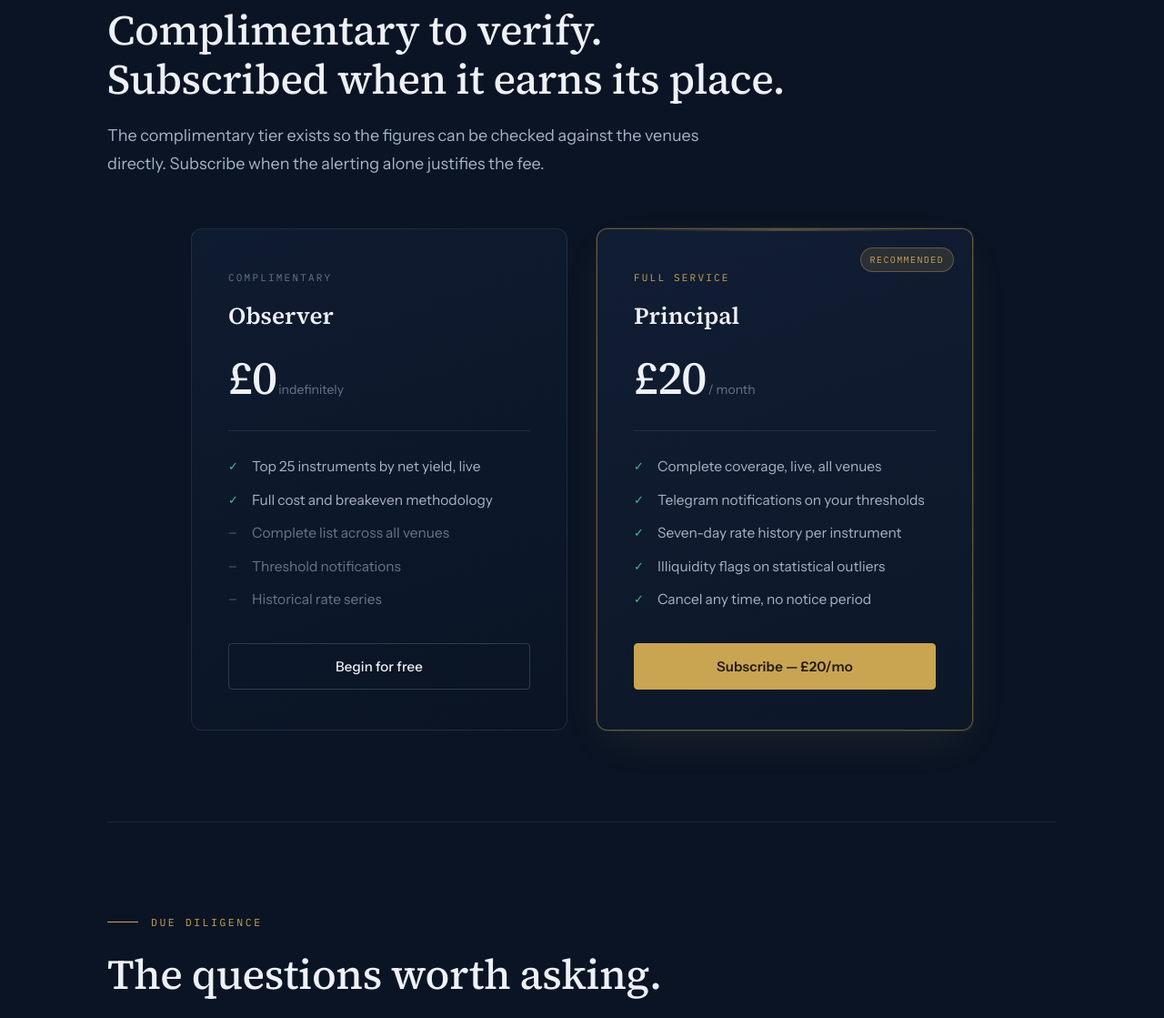
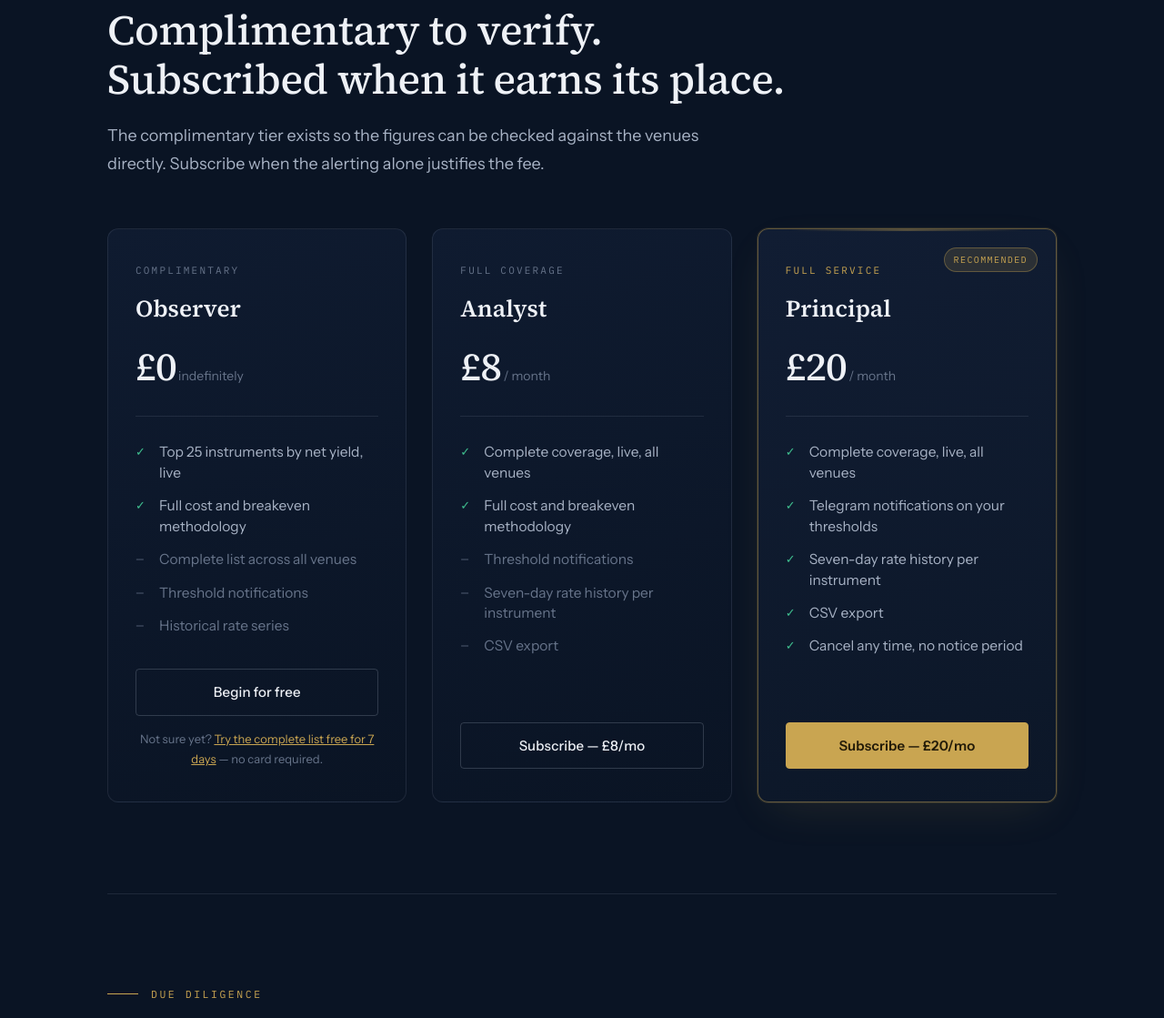
Before and after one commit to Fundscan/fundscan, a FastAPI app: page / in a window 1280 px wide. Shown: the part 3848-4967 px from the top of the page at 91% size. Run offline with FastAPI, Linux system fonts and the light colour scheme; some libraries are stand-ins or nearby versions.

Commit message:
Add Analyst middle tier and no-card 7-day trial
Closes the steep free-to-Pro (£20/mo) jump flagged in the pricing
audit: a new £8/mo Analyst tier unlocks the full live list (same row
visibility as Pro) without Telegram alerts, rate history, or CSV
export, and every account gets one no-card, single-use, 7-day trial
of Analyst-level access.

- db.py: trial_expires_at column via a guarded ALTER TABLE migration
  so existing production rows aren't touched; tier comment now
  documents 'analyst' as a valid value.
- auth.py: effective_tier()/is_trial_active()/trial_days_left() compute
  gated access without mutating the stored billing tier, so a trial
  never gets confused with a paid subscription; start_trial() is
  single-use per account.
- app.py: _tier_results() now grants full-list access to Pro or an
  active trial; _csv_results() keeps CSV export Pro-only regardless of
  trial/Analyst status. Checkout routes take a tier param and Stripe
  sessions carry it via metadata so the webhook grants the right tier.
  Also threads a validated `next` redirect through the magic-link flow
  (allow-listed, previously a dead query param) so an anonymous visitor
  starting a trial actually lands back on /trial/start after login, and
  escapes the pre-existing unescaped `error` reflection on /auth/request.
- billing.py: parametrized checkout by tier with a price-id lookup and
  metadata tagging; webhook defaults to 'pro' for old sessions with no
  metadata, so nothing already in flight breaks.
- landing.html/checkout.html/dashboard.html: 3-tier pricing section,
  tier-aware checkout copy, trial banners and CTAs.

Tests cover trial start/expiry/single-use semantics and the new
Stripe metadata branch in the webhook handler (103 passed; the 2
failing tests are pre-existing, unrelated sandbox gaps missing the
yfinance module).

Co-Authored-By: Claude Sonnet 5 <noreply@anthropic.com>
Claude-Session: https://claude.ai/code/session_015dd2MQf7gj4jzhYKWJtH2e

```diff
--- a/fundscan/app.py
+++ b/fundscan/app.py
@@ -14,8 +14,10 @@ from typing import Optional
 
 import asyncio
 import csv
+import html
 import io
 import traceback
+from urllib.parse import quote
 
 from fastapi import FastAPI, Header, HTTPException, Request
 from fastapi.responses import HTMLResponse, PlainTextResponse, RedirectResponse, StreamingResponse, Response
@@ -40,10 +42,13 @@ from .auth import (
     consume_magic_token,
     create_magic_token,
     decode_session_cookie,
+    effective_tier,
     get_or_create_user,
     get_user_by_id,
     make_session_cookie,
     send_magic_link,
+    start_trial,
+    trial_days_left,
 )
 
 log = logging.getLogger(__name__)
@@ -357,10 +362,10 @@ def api_signals_kraken(x_fundscan_token: str = Header(default=None)):
 @app.get("/export/rates.csv")
 def export_rates_csv(request: Request):
     """
-    Download current rates as CSV. Pro: full live list. Free: top 5, delayed.
+    Download current rates as CSV. Pro: full live list. Free/Analyst: top 25.
     """
     user = _current_user(request)
-    results, _locked = _tier_results(user)
+    results = _csv_results(user)
 
     buf = io.StringIO()
     writer = csv.writer(buf)
@@ -566,16 +571,27 @@ def _tier_results(user: Optional[dict]) -> tuple[list[dict], list[dict]]:
     """
     Return (visible_results, locked_results).
 
-    Pro  → (full list, [])
-    Free → (top 5, remaining rows as blurred placeholders)
+    Pro/Analyst (incl. an active no-card trial) → (full list, [])
+    Free → (top 25, remaining rows as blurred placeholders)
     """
     results = _state["results"]
-    if user and user.get("tier") == "pro":
+    if user and effective_tier(user) in ("analyst", "pro"):
         return results, []
 
     if not results:
         return [], []
     return results[:FREE_TIER_LIMIT], results[FREE_TIER_LIMIT:]
+
+
+def _csv_results(user: Optional[dict]) -> list[dict]:
+    """
+    CSV export stays a Pro-only perk -- Analyst's board access doesn't
+    extend to it, so this deliberately doesn't reuse _tier_results.
+    """
+    results = _state["results"]
+    if user and effective_tier(user) == "pro":
+        return results
+    return results[:FREE_TIER_LIMIT]
 
 
 # ---------------------------------------------------------------------------
@@ -681,7 +697,7 @@ def _render_table_rows(results: list[dict], locked: list[dict] | None = None) ->
             be = r["breakeven_cycles"]
             be_str = f"{be:.1f}" if be is not None else "∞"
             rows.append(
-                f'<tr class="data-row locked-row" onclick="document.location=\'/billing/checkout\'">'
+                f'<tr class="data-row locked-row" onclick="document.location=\'/billing/checkout?tier=analyst\'">'
                 f'<td style="padding:.7rem .5rem .7rem .75rem"><span style="color:var(--mist)">☆</span></td>'
                 f'<td><span class="sym-name locked-blur">{r["symbol"]}</span></td>'
                 f'<td><span class="exch-badge exch-{r["exchange"]} locked-blur">{exch}</span></td>'
@@ -695,8 +711,8 @@ def _render_table_rows(results: list[dict], locked: list[dict] | None = None) ->
             )
         rows.append(
             f'<tr><td colspan="8" style="padding:.75rem 1rem 1.25rem;text-align:center">'
-            f'<a href="/billing/checkout" class="pro-unlock-btn">'
-            f'Unlock {len(locked)} more pairs — Upgrade to Pro</a>'
+            f'<a href="/billing/checkout?tier=analyst" class="pro-unlock-btn">'
+            f'Unlock {len(locked)} more pairs — from £8/mo</a>'
             f'</td></tr>'
         )
 
@@ -794,6 +810,8 @@ def dashboard(request: Request):
         "dashboard.html",
         {
             "user": user,
+            "tier": effective_tier(user),
+            "trial_days_left": trial_days_left(user),
             "locked_count": len(locked),
             "exchanges": exchanges,
             "position_sizes": sizing.POSITION_SIZES,
@@ -806,6 +824,23 @@ def dashboard(request: Request):
 # ---------------------------------------------------------------------------
 # Auth routes — magic link flow
 # ---------------------------------------------------------------------------
+
+# Only these route prefixes are honoured for post-login redirect -- an
+# unrestricted `next` would be an open redirect via the magic-link email.
+_SAFE_NEXT_PREFIXES = ("/app", "/billing/checkout", "/trial/start")
+
+
+def _safe_next(path: str) -> str:
+    if (
+        path
+        and path.startswith("/")
+        and not path.startswith("//")
+        and "://" not in path
+        and path.split("?")[0] in _SAFE_NEXT_PREFIXES
+    ):
+        return path
+    return "/app"
+
 
 _AUTH_PAGE = """<!DOCTYPE html>
 <html lang="en">
@@ -835,6 +870,7 @@ _AUTH_PAGE = """<!DOCTYPE html>
   {error}
   <form method="post" action="/auth/request">
     <input type="email" name="email" placeholder="you@example.com" required autofocus>
+    <input type="hidden" name="next" value="{next}">
     <button type="submit">Send sign-in link</button>
   </form>
   <a href="/" class="back">← Back to home</a>
@@ -844,17 +880,18 @@ _AUTH_PAGE = """<!DOCTYPE html>
 
 
 @app.get("/auth/request", response_class=HTMLResponse)
-def auth_request_page(request: Request, error: str = ""):
+def auth_request_page(request: Request, error: str = "", next: str = "/app"):
     if _current_user(request):
-        return RedirectResponse("/app", status_code=302)
-    err_html = f'<p class="err">{error}</p>' if error else ""
-    return _AUTH_PAGE.format(error=err_html)
+        return RedirectResponse(_safe_next(next), status_code=302)
+    err_html = f'<p class="err">{html.escape(error)}</p>' if error else ""
+    return _AUTH_PAGE.format(error=err_html, next=html.escape(_safe_next(next)))
 
 
 @app.post("/auth/request", response_class=HTMLResponse)
 async def auth_request_submit(request: Request):
     form = await request.form()
     email = str(form.get("email", "")).strip().lower()
+    next_path = _safe_next(str(form.get("next", "/app")))
     if not email:
         return RedirectResponse("/auth/request", status_code=302)
 
@@ -864,14 +901,15 @@ async def auth_request_submit(request: Request):
     resend_key = os.getenv("RESEND_API_KEY", "")
     if resend_key:
         try:
-            send_magic_link(email, token)
+            send_magic_link(email, token, next_path=next_path)
         except Exception as e:
             log.error("Failed to send magic link to %s: %s", email, e)
             # Don't leak whether send failed — show same page
     else:
         # Dev mode: log the link so you can click it without Resend configured
         base = os.getenv("BASE_URL", "http://localhost:8000")
-        log.warning("DEV — magic link for %s: %s/auth/verify?token=%s", email, base, token)
+        log.warning("DEV — magic link for %s: %s/auth/verify?token=%s&next=%s",
+                    email, base, token, quote(next_path, safe=""))
 
     return f"""<!DOCTYPE html>
 <html lang="en"><head><meta charset="utf-8"><title>Check your email — FundScan</title>
@@ -888,8 +926,8 @@ p{{color:#A7B2C4;margin:.75rem 0;font-size:.95rem}}a{{color:#C9A551;text-decorat
 
 
 @app.get("/auth/verify")
-def auth_verify(request: Request, token: str = ""):
-    """Consume magic link token, set session cookie, redirect to /app."""
+def auth_verify(request: Request, token: str = "", next: str = "/app"):
+    """Consume magic link token, set session cookie, redirect to `next` (default /app)."""
     if not token:
         return RedirectResponse("/auth/request?error=Missing+token", status_code=302)
 
@@ -901,7 +939,7 @@ def auth_verify(request: Request, token: str = ""):
 
     user = get_or_create_user(email)
     cookie = make_session_cookie(user["id"])
-    resp = RedirectResponse("/app", status_code=302)
+    resp = RedirectResponse(_safe_next(next), status_code=302)
     resp.set_cookie(
         SESSION_COOKIE,
         cookie,
@@ -925,15 +963,18 @@ def auth_logout():
 # ---------------------------------------------------------------------------
 
 @app.get("/billing/checkout")
-def billing_checkout(request: Request):
-    """Serve our custom embedded checkout page."""
+def billing_checkout(request: Request, tier: str = "pro"):
+    """Serve our custom embedded checkout page for the given tier (pro/analyst)."""
+    if tier not in ("pro", "analyst"):
+        tier = "pro"
     user = _current_user(request)
     if not user:
-        return RedirectResponse("/auth/request?next=/billing/checkout", status_code=302)
-    if user.get("tier") == "pro":
+        next_path = quote(f"/billing/checkout?tier={tier}", safe="")
+        return RedirectResponse(f"/auth/request?next={next_path}", status_code=302)
+    if user.get("tier") == "pro" or user.get("tier") == tier:
         return RedirectResponse("/account", status_code=302)
     pk = os.getenv("STRIPE_PUBLISHABLE_KEY", "")
-    return templates.TemplateResponse(request, "checkout.html", {"publishable_key": pk})
+    return templates.TemplateResponse(request, "checkout.html", {"publishable_key": pk, "tier": tier})
 
 
 @app.post("/api/billing/create-session")
@@ -942,30 +983,57 @@ async def billing_create_session(request: Request):
     user = _current_user(request)
     if not user:
         raise HTTPException(401, "Login required")
-    if user.get("tier") == "pro":
-        raise HTTPException(400, "Already Pro")
+
+    body = await request.json() if request.headers.get("content-type", "").startswith("application/json") else {}
+    tier = body.get("tier", "pro")
+    if tier not in ("pro", "analyst"):
+        tier = "pro"
+    if user.get("tier") == "pro" or user.get("tier") == tier:
+        raise HTTPException(400, f"Already {tier}")
 
     stripe_key = os.getenv("STRIPE_SECRET_KEY", "")
-    price_id = os.getenv("STRIPE_PRICE_ID", "")
+    price_id = os.getenv("STRIPE_ANALYST_PRICE_ID" if tier == "analyst" else "STRIPE_PRICE_ID", "")
     if not stripe_key or not price_id:
         raise HTTPException(500, "Stripe not configured")
 
     try:
         from .billing import create_embedded_session
-        client_secret = create_embedded_session(user["email"])
+        client_secret = create_embedded_session(user["email"], tier=tier)
         return {"clientSecret": client_secret}
     except Exception as e:
         log.error("Stripe create-session failed for %s:\n%s", user["email"], traceback.format_exc())
         raise HTTPException(500, "Could not load checkout. Please try again or email hello@fundscan.uk.")
 
 
+@app.get("/trial/start")
+def trial_start(request: Request):
+    """
+    Start a one-time, no-card, 7-day trial granting full-list access
+    (Analyst-level). Idempotent-safe: a second click after a trial has
+    already been started or used is a no-op redirect, not an error.
+    """
+    user = _current_user(request)
+    if not user:
+        return RedirectResponse("/auth/request?next=/trial/start", status_code=302)
+    start_trial(user["email"])
+    return RedirectResponse("/app?trial=1", status_code=302)
+
+
 @app.get("/billing/return")
-def billing_return(request: Request, session_id: str = ""):
+def billing_return(request: Request, session_id: str = "", tier: str = "pro"):
     """Post-payment landing page after Stripe embedded checkout completes."""
+    if tier not in ("analyst", "pro"):
+        tier = "pro"
     user = _current_user(request)
     name = user["email"].split("@")[0] if user else "there"
+    plan_name = "Analyst" if tier == "analyst" else "Pro"
+    welcome_copy = (
+        "You're all set, {name}. Your account has been upgraded — the complete live list, all venues, is now unlocked."
+        if tier == "analyst" else
+        "You're all set, {name}. Your account has been upgraded — all pairs, live alerts, and CSV export are now unlocked."
+    ).format(name=name)
     return HTMLResponse(f"""<!DOCTYPE html>
-<html lang="en"><head><meta charset="utf-8"><title>Welcome to Pro — FundScan</title>
+<html lang="en"><head><meta charset="utf-8"><title>Welcome to {plan_name} — FundScan</title>
 <link rel="preconnect" href="https://fonts.googleapis.com">
 <link href="https://fonts.googleapis.com/css2?family=Source+Serif+4:opsz,wght@8..60,600&family=Instrument+Sans:wght@400;500&display=swap" rel="stylesheet">
 <style>
@@ -993,8 +1061,8 @@ p{{color:var(--soft);font-size:15px;line-height:1.7;margin-bottom:2rem}}
   <div class="check">
     <svg width="28" height="28" viewBox="0 0 28 28" fill="none"><path d="M6 14l5.5 5.5L22 9" stroke="#3FBE8E" stroke-width="2.5" stroke-linecap="round" stroke-linejoin="round"/></svg>
   </div>
-  <h1>Welcome to <span>Pro</span></h1>
-  <p>You're all set, {name}. Your account has been upgraded — all pairs, live alerts, and CSV export are now unlocked.</p>
+  <h1>Welcome to <span>{plan_name}</span></h1>
+  <p>{welcome_copy}</p>
   <a href="/app" class="btn">Go to dashboard →</a>
 </div>
 <script>
@@ -1006,7 +1074,7 @@ p{{color:var(--soft);font-size:15px;line-height:1.7;margin-bottom:2rem}}
       const r = await fetch('/api/me');
       if (r.ok) {{
         const d = await r.json();
-        if (d.tier === 'pro') clearInterval(check);
+        if (d.tier === '{tier}') clearInterval(check);
       }}
     }} catch{{}}
   }}, 2500);
@@ -1055,24 +1123,50 @@ def account(request: Request):
     if not user:
         return RedirectResponse("/auth/request", status_code=302)
 
-    tier = user["tier"]
+    billing_tier = user["tier"]
+    trial_active = effective_tier(user) == "analyst" and billing_tier == "free"
+    days_left = trial_days_left(user) if trial_active else None
     base_url = os.getenv("BASE_URL", "http://localhost:8000")
-    if tier == "pro":
+
+    def _manage_url() -> str:
+        stripe_key = os.getenv("STRIPE_SECRET_KEY", "")
+        if not stripe_key:
+            return "/account"
+        try:
+            from .billing import portal_url
+            return portal_url(user["email"], return_url=f"{base_url}/account")
+        except Exception as e:
+            log.warning("Stripe portal session failed for %s: %s", user["email"], e)
+            return "/account"
+
+    if billing_tier == "pro":
         plan_html = '<span style="color:#22c55e;font-weight:600">Pro</span>'
-        stripe_key = os.getenv("STRIPE_SECRET_KEY", "")
-        if stripe_key:
-            try:
-                from .billing import portal_url
-                manage_url = portal_url(user["email"], return_url=f"{base_url}/account")
-            except Exception as e:
-                log.warning("Stripe portal session failed for %s: %s", user["email"], e)
-                manage_url = "/account"
-        else:
-            manage_url = "/account"
-        action_html = f'<a href="{manage_url}" style="color:#C9A551">Manage subscription →</a>'
+        action_html = f'<a href="{_manage_url()}" style="color:#C9A551">Manage subscription →</a>'
+    elif billing_tier == "analyst":
+        plan_html = '<span style="color:#C9A551;font-weight:600">Analyst</span>'
+        action_html = (
+            f'<a href="{_manage_url()}" style="color:#67748A">Manage subscription</a> · '
+            '<a href="/billing/checkout?tier=pro" style="color:#C9A551;font-weight:600">Upgrade to Pro — £20/month →</a>'
+        )
+    elif trial_active:
+        plural = "s" if days_left != 1 else ""
+        plan_html = (
+            '<span style="color:#C9A551;font-weight:600">Analyst trial</span> '
+            f'<span style="color:#67748A;font-size:.85rem">({days_left} day{plural} left)</span>'
+        )
+        action_html = '<a href="/billing/checkout?tier=analyst" style="color:#C9A551;font-weight:600">Keep full access — subscribe to Analyst →</a>'
     else:
         plan_html = "Free"
-        action_html = '<a href="/billing/checkout" style="color:#C9A551;font-weight:600">Upgrade to Pro — £20/month →</a>'
+        trial_cta = (
+            "" if user.get("trial_expires_at") else
+            '<a href="/trial/start" style="color:#67748A;font-size:.85rem;display:block;margin-top:.4rem">'
+            "Or start a free 7-day trial — no card required</a>"
+        )
+        action_html = (
+            '<a href="/billing/checkout?tier=analyst" style="color:#C9A551;font-weight:600">Upgrade to Analyst — £8/month →</a>'
+            '<a href="/billing/checkout?tier=pro" style="color:#67748A;font-size:.85rem;display:block;margin-top:.4rem">Or go straight to Pro — £20/month →</a>'
+            f'{trial_cta}'
+        )
 
     # Telegram section
     from .db import get_conn as _get_conn
@@ -1143,7 +1237,7 @@ a.signout:hover{{color:#EEF1F6}}
 <h1>Account</h1>
 <div class="row"><span class="label">Email</span><span>{user["email"]}</span></div>
 <div class="row"><span class="label">Plan</span><span>{plan_html}</span></div>
-<div class="row" style="border:none;padding-top:1.25rem">{action_html}</div>
+<div class="row" style="border:none;padding-top:1.25rem;display:block">{action_html}</div>
 {tg_html}
 {wl_html}
 <div class="links">
--- a/fundscan/templates/landing.html
+++ b/fundscan/templates/landing.html
@@ -188,8 +188,8 @@ h2{font-family:var(--serif);font-size:clamp(28px,3.6vw,46px);letter-spacing:-.01
 .proc p{color:var(--soft);font-size:15.5px}
 
 /* ---------- pricing ---------- */
-.plans{display:grid;grid-template-columns:1fr 1fr;gap:32px;margin-top:56px;max-width:860px;align-items:stretch;margin-left:auto;margin-right:auto}
-.plan{border:1px solid var(--hairline);border-radius:12px;padding:44px 40px;
+.plans{display:grid;grid-template-columns:repeat(3,1fr);gap:28px;margin-top:56px;max-width:1080px;align-items:stretch;margin-left:auto;margin-right:auto}
+.plan{border:1px solid var(--hairline);border-radius:12px;padding:36px 30px;
   background:linear-gradient(160deg,var(--navy-2) 0%,var(--navy) 100%);
   transition:transform .35s,box-shadow .35s;position:relative;overflow:hidden;
   display:flex;flex-direction:column}
@@ -209,7 +209,7 @@ h2{font-family:var(--serif);font-size:clamp(28px,3.6vw,46px);letter-spacing:-.01
 .plan .plabel{font-family:var(--mono);font-size:11px;letter-spacing:.2em;text-transform:uppercase;color:var(--mist);margin-bottom:10px}
 .plan.pro .plabel{color:var(--gold)}
 .plan h3{font-family:var(--serif);font-size:26px;font-weight:600}
-.price{font-family:var(--serif);font-size:52px;font-weight:500;margin:20px 0 4px;letter-spacing:-.03em;line-height:1}
+.price{font-family:var(--serif);font-size:44px;font-weight:500;margin:20px 0 4px;letter-spacing:-.03em;line-height:1}
 .price small{font-family:var(--sans);font-size:14px;color:var(--mist);font-weight:400;letter-spacing:0}
 .plan-divider{border:none;border-top:1px solid var(--hairline);margin:28px 0}
 .plan ul{list-style:none;margin:0 0 36px;display:flex;flex-direction:column;gap:14px;font-size:15.5px;color:var(--soft);flex:1}
@@ -408,8 +408,25 @@ footer{border-top:1px solid var(--hairline);background:rgba(15,27,48,.5)}
         <li class="off">Historical rate series</li>
       </ul>
       <a href="/auth/request" class="btn" style="width:100%;text-align:center">Begin for free</a>
+      <p style="text-align:center;margin-top:14px;font-size:13px;color:var(--mist)">
+        Not sure yet? <a href="/trial/start" style="color:var(--gold)">Try the complete list free for 7 days</a> — no card required.
+      </p>
     </div>
-    <div class="plan pro rv rv-d2">
+    <div class="plan rv rv-d2">
+      <div class="plabel">Full coverage</div>
+      <h3>Analyst</h3>
+      <div class="price">£8<small> / month</small></div>
+      <hr class="plan-divider">
+      <ul>
+        <li>Complete coverage, live, all venues</li>
+        <li>Full cost and breakeven methodology</li>
+        <li class="off">Threshold notifications</li>
+        <li class="off">Seven-day rate history per instrument</li>
+        <li class="off">CSV export</li>
+      </ul>
+      <a href="/billing/checkout?tier=analyst" class="btn" style="width:100%;text-align:center">Subscribe — £8/mo</a>
+    </div>
+    <div class="plan pro rv rv-d3">
       <div class="plan-badge">Recommended</div>
       <div class="plabel">Full service</div>
       <h3>Principal</h3>
@@ -419,10 +436,10 @@ footer{border-top:1px solid var(--hairline);background:rgba(15,27,48,.5)}
         <li>Complete coverage, live, all venues</li>
         <li>Telegram notifications on your thresholds</li>
         <li>Seven-day rate history per instrument</li>
-        <li>Illiquidity flags on statistical outliers</li>
+        <li>CSV export</li>
         <li>Cancel any time, no notice period</li>
       </ul>
-      <a href="/billing/checkout" class="btn btn-solid" style="width:100%;text-align:center">Subscribe — £20/mo</a>
+      <a href="/billing/checkout?tier=pro" class="btn btn-solid" style="width:100%;text-align:center">Subscribe — £20/mo</a>
     </div>
   </div>
 </section>
```
Also changed, not shown: fundscan/auth.py (+59 -3 lines), fundscan/billing.py (+34 -13 lines), fundscan/db.py (+11 -1 lines), fundscan/templates/checkout.html (+19 -2 lines), fundscan/templates/dashboard.html (+14 -7 lines), tests/test_auth.py (+68 -0 lines), tests/test_billing.py (+50 -0 lines), 1 other file.
